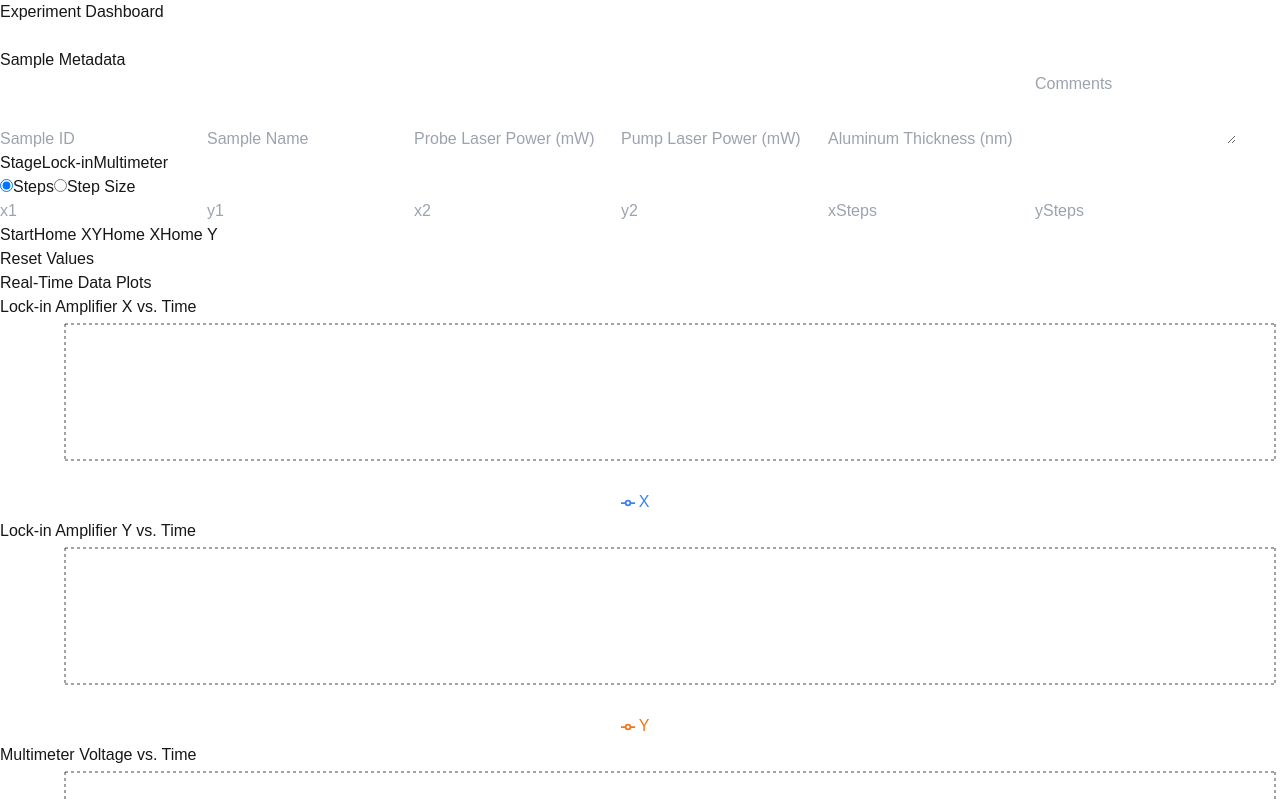
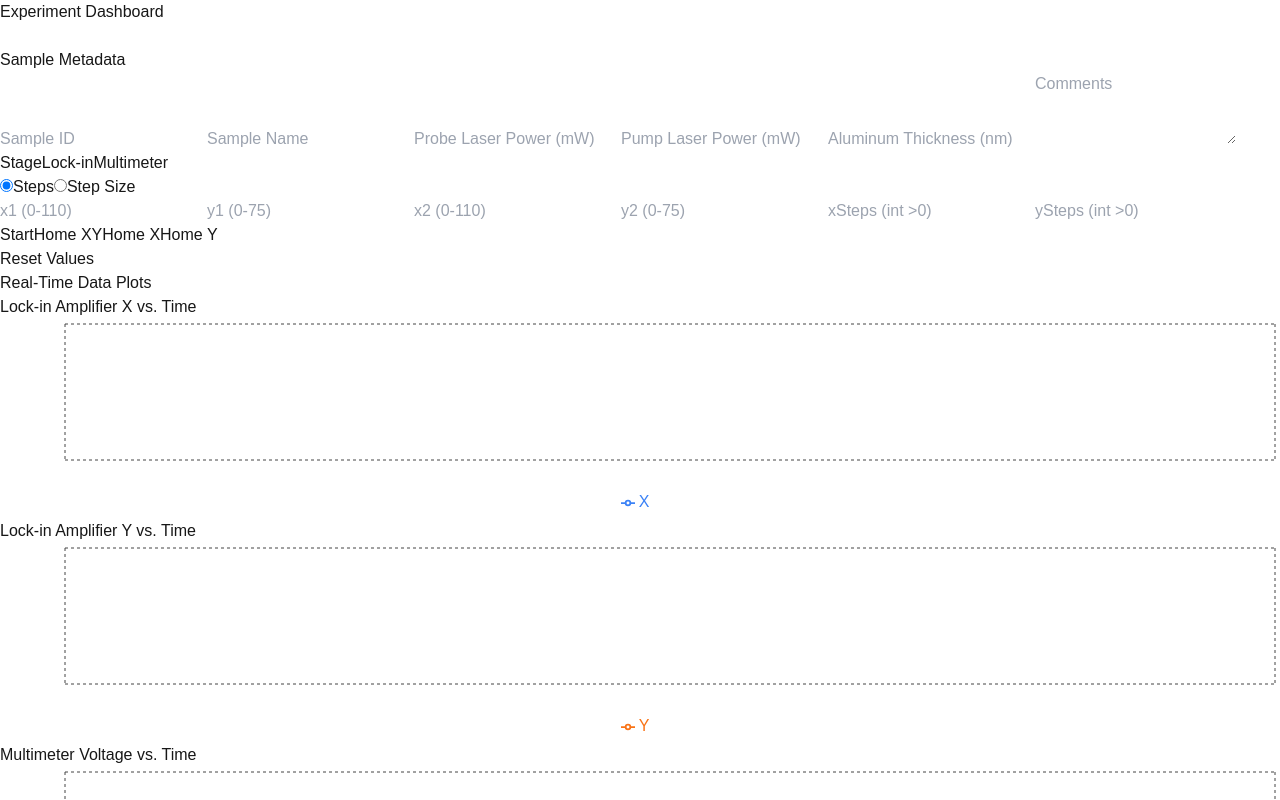
Before and after one commit to ridh7/CahillResearchGroup, a Next.js app in the folder frontend/tops-2.0-measurement-system/: page / in a window 1280 px wide. Shown: the top 800 px of the page. Built offline with nearby package versions, Linux system fonts and the light colour scheme.

Commit message:
add validation for input values

```diff
--- a/frontend/tops-2.0-measurement-system/src/components/DeviceControls.tsx
+++ b/frontend/tops-2.0-measurement-system/src/components/DeviceControls.tsx
@@ -1,4 +1,4 @@
-import { useState } from "react";
+import { useState, useMemo } from "react";
 import { FormData } from "../app/page";
 
 type DeviceControlsProps = {
@@ -42,6 +42,52 @@ export default function DeviceControls({
     setFormData(initialFormData);
   };
 
+  const isFormValid = useMemo(() => {
+    const x1Valid =
+      formData.x1 !== "" &&
+      Number(formData.x1) >= 0 &&
+      Number(formData.x1) <= 110;
+    const x2Valid =
+      formData.x2 !== "" &&
+      Number(formData.x2) >= 0 &&
+      Number(formData.x2) <= 110;
+    const y1Valid =
+      formData.y1 !== "" &&
+      Number(formData.y1) >= 0 &&
+      Number(formData.y1) <= 75;
+    const y2Valid =
+      formData.y2 !== "" &&
+      Number(formData.y2) >= 0 &&
+      Number(formData.y2) <= 75;
+
+    if (formData.movementMode === "steps") {
+      const xStepsValid =
+        formData.xSteps !== "" &&
+        Number(formData.xSteps) > 0 &&
+        Number.isInteger(Number(formData.xSteps));
+      const yStepsValid =
+        formData.ySteps !== "" &&
+        Number(formData.ySteps) > 0 &&
+        Number.isInteger(Number(formData.ySteps));
+      return (
+        x1Valid && x2Valid && y1Valid && y2Valid && xStepsValid && yStepsValid
+      );
+    } else {
+      const xStepSizeValid =
+        formData.xStepSize !== "" && Number(formData.xStepSize) > 0;
+      const yStepSizeValid =
+        formData.yStepSize !== "" && Number(formData.yStepSize) > 0;
+      return (
+        x1Valid &&
+        x2Valid &&
+        y1Valid &&
+        y2Valid &&
+        xStepSizeValid &&
+        yStepSizeValid
+      );
+    }
+  }, [formData]);
+
   return (
     <div className="bg-gray-800 p-4 rounded-lg shadow-lg flex-1">
       <div className="flex mb-4">
@@ -73,7 +119,6 @@ export default function DeviceControls({
 
       {activeTab === "stage" && (
         <div className="space-y-4">
-          {/* Radio Buttons for Movement Mode */}
           <div className="flex justify-center space-x-6 mb-4">
             <label className="flex items-center text-white">
               <input
@@ -84,7 +129,7 @@ export default function DeviceControls({
                 onChange={() => {
                   setFormData({
                     ...formData,
-                    xStepSize: "", // Reset Step Size fields
+                    xStepSize: "",
                     yStepSize: "",
                     movementMode: "steps",
                   });
@@ -102,7 +147,7 @@ export default function DeviceControls({
                 onChange={() => {
                   setFormData({
                     ...formData,
-                    xSteps: "", // Reset Steps fields
+                    xSteps: "",
                     ySteps: "",
                     movementMode: "stepSize",
                   });
@@ -114,50 +159,99 @@ export default function DeviceControls({
           </div>
 
           <div className="grid grid-cols-2 gap-2">
-            {/* Always show x1, y1, x2, y2 */}
             {["x1", "y1", "x2", "y2"].map((key) => (
               <input
                 key={key}
                 type="number"
-                placeholder={key}
-                className="p-2 rounded bg-gray-700 text-white border border-gray-600 focus:border-teal-500 focus:outline-none"
+                placeholder={`${key} (${
+                  key === "x1" || key === "x2" ? "0-110" : "0-75"
+                })`}
+                className={`p-2 rounded bg-gray-700 text-white border ${
+                  formData[key as keyof FormData] === "" ||
+                  ((key === "x1" || key === "x2") &&
+                    (Number(formData[key as keyof FormData]) < 0 ||
+                      Number(formData[key as keyof FormData]) > 110)) ||
+                  ((key === "y1" || key === "y2") &&
+                    (Number(formData[key as keyof FormData]) < 0 ||
+                      Number(formData[key as keyof FormData]) > 75))
+                    ? "border-red-500"
+                    : "border-gray-600 focus:border-teal-500"
+                } focus:outline-none`}
                 value={formData[key as keyof FormData]}
-                onChange={(e) =>
-                  setFormData({
-                    ...formData,
-                    [key as keyof FormData]: e.target.value,
-                  })
-                }
+                onChange={(e) => {
+                  const value = e.target.value;
+                  if (
+                    ((key === "x1" || key === "x2") &&
+                      (value === "" ||
+                        (Number(value) >= 0 && Number(value) <= 110))) ||
+                    ((key === "y1" || key === "y2") &&
+                      (value === "" ||
+                        (Number(value) >= 0 && Number(value) <= 75)))
+                  ) {
+                    setFormData({
+                      ...formData,
+                      [key as keyof FormData]: value,
+                    });
+                  }
+                }}
               />
             ))}
-            {/* Conditionally show xSteps/ySteps or xStepSize/yStepSize */}
             {formData.movementMode === "steps" ? (
               <>
                 <input
                   type="number"
-                  placeholder="xSteps"
-                  className="p-2 rounded bg-gray-700 text-white border border-gray-600 focus:border-teal-500 focus:outline-none"
+                  placeholder="xSteps (int >0)"
+                  className={`p-2 rounded bg-gray-700 text-white border ${
+                    formData.xSteps === "" ||
+                    Number(formData.xSteps) <= 0 ||
+                    !Number.isInteger(Number(formData.xSteps))
+                      ? "border-red-500"
+                      : "border-gray-600 focus:border-teal-500"
+                  } focus:outline-none`}
                   value={formData.xSteps}
-                  onChange={(e) =>
-                    setFormData({ ...formData, xSteps: e.target.value })
-                  }
+                  onChange={(e) => {
+                    const value = e.target.value;
+                    // Only allow integers or empty string
+                    if (
+                      value === "" ||
+                      (Number.isInteger(Number(value)) && Number(value) > 0)
+                    ) {
+                      setFormData({ ...formData, xSteps: value });
+                    }
+                  }}
                 />
                 <input
                   type="number"
-                  placeholder="ySteps"
-                  className="p-2 rounded bg-gray-700 text-white border border-gray-600 focus:border-teal-500 focus:outline-none"
+                  placeholder="ySteps (int >0)"
+                  className={`p-2 rounded bg-gray-700 text-white border ${
+                    formData.ySteps === "" ||
+                    Number(formData.ySteps) <= 0 ||
+                    !Number.isInteger(Number(formData.ySteps))
+                      ? "border-red-500"
+                      : "border-gray-600 focus:border-teal-500"
+                  } focus:outline-none`}
                   value={formData.ySteps}
-                  onChange={(e) =>
-                    setFormData({ ...formData, ySteps: e.target.value })
-                  }
+                  onChange={(e) => {
+                    const value = e.target.value;
+                    if (
+                      value === "" ||
+                      (Number.isInteger(Number(value)) && Number(value) > 0)
+                    ) {
+                      setFormData({ ...formData, ySteps: value });
+                    }
+                  }}
                 />
               </>
             ) : (
               <>
                 <input
                   type="number"
-                  placeholder="xStepSize"
-                  className="p-2 rounded bg-gray-700 text-white border border-gray-600 focus:border-teal-500 focus:outline-none"
+                  placeholder="xStepSize (>0)"
+                  className={`p-2 rounded bg-gray-700 text-white border ${
+                    formData.xStepSize === "" || Number(formData.xStepSize) <= 0
+                      ? "border-red-500"
+                      : "border-gray-600 focus:border-teal-500"
+                  } focus:outline-none`}
                   value={formData.xStepSize}
                   onChange={(e) =>
                     setFormData({ ...formData, xStepSize: e.target.value })
@@ -165,8 +259,12 @@ export default function DeviceControls({
                 />
                 <input
                   type="number"
-                  placeholder="yStepSize"
-                  className="p-2 rounded bg-gray-700 text-white border border-gray-600 focus:border-teal-500 focus:outline-none"
+                  placeholder="yStepSize (>0)"
+                  className={`p-2 rounded bg-gray-700 text-white border ${
+                    formData.yStepSize === "" || Number(formData.yStepSize) <= 0
+                      ? "border-red-500"
+                      : "border-gray-600 focus:border-teal-500"
+                  } focus:outline-none`}
                   value={formData.yStepSize}
                   onChange={(e) =>
                     setFormData({ ...formData, yStepSize: e.target.value })
@@ -179,7 +277,12 @@ export default function DeviceControls({
           <div className="flex space-x-2">
             <button
               onClick={handleSubmit}
-              className="flex-1 bg-teal-600 text-white py-2 rounded hover:bg-teal-700 transition-colors"
+              disabled={!isFormValid}
+              className={`flex-1 py-2 rounded text-white transition-colors ${
+                isFormValid
+                  ? "bg-teal-600 hover:bg-teal-700"
+                  : "bg-gray-600 cursor-not-allowed"
+              }`}
             >
               Start
             </button>
```
Also changed, not shown: 1 other file (tests, documents, lock files or other folders).
